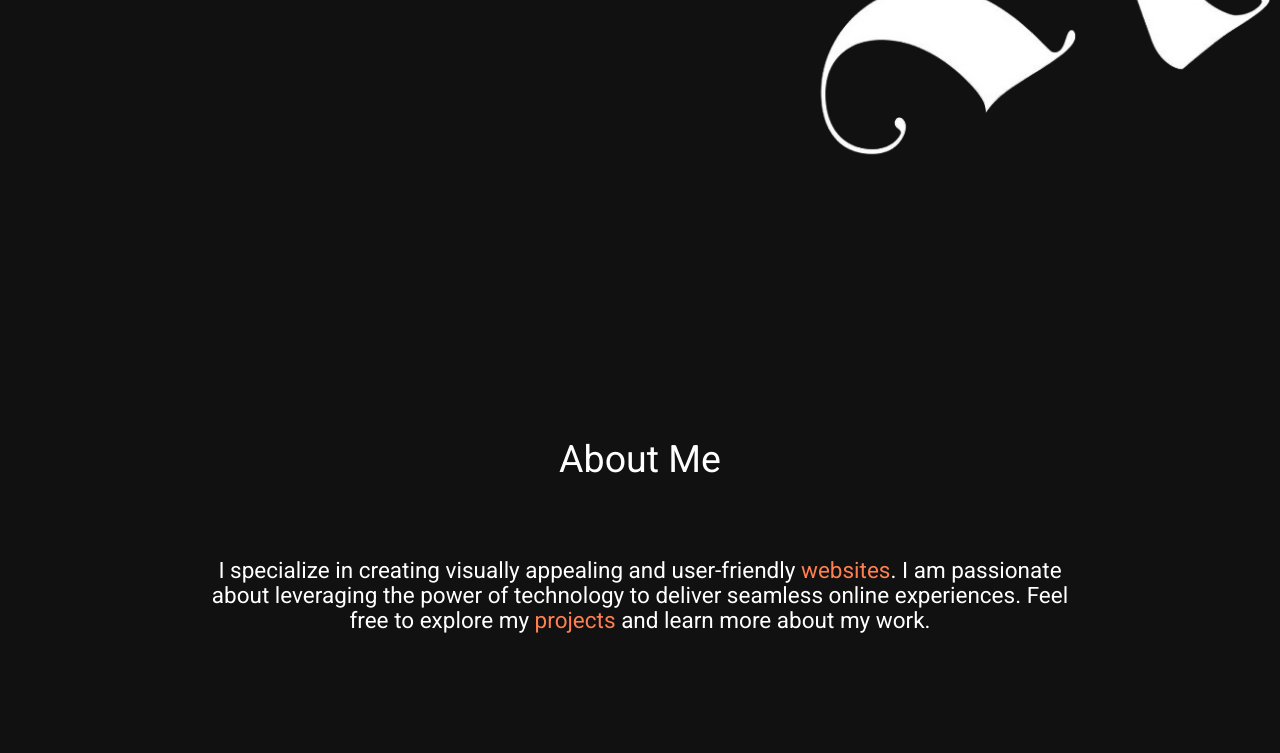
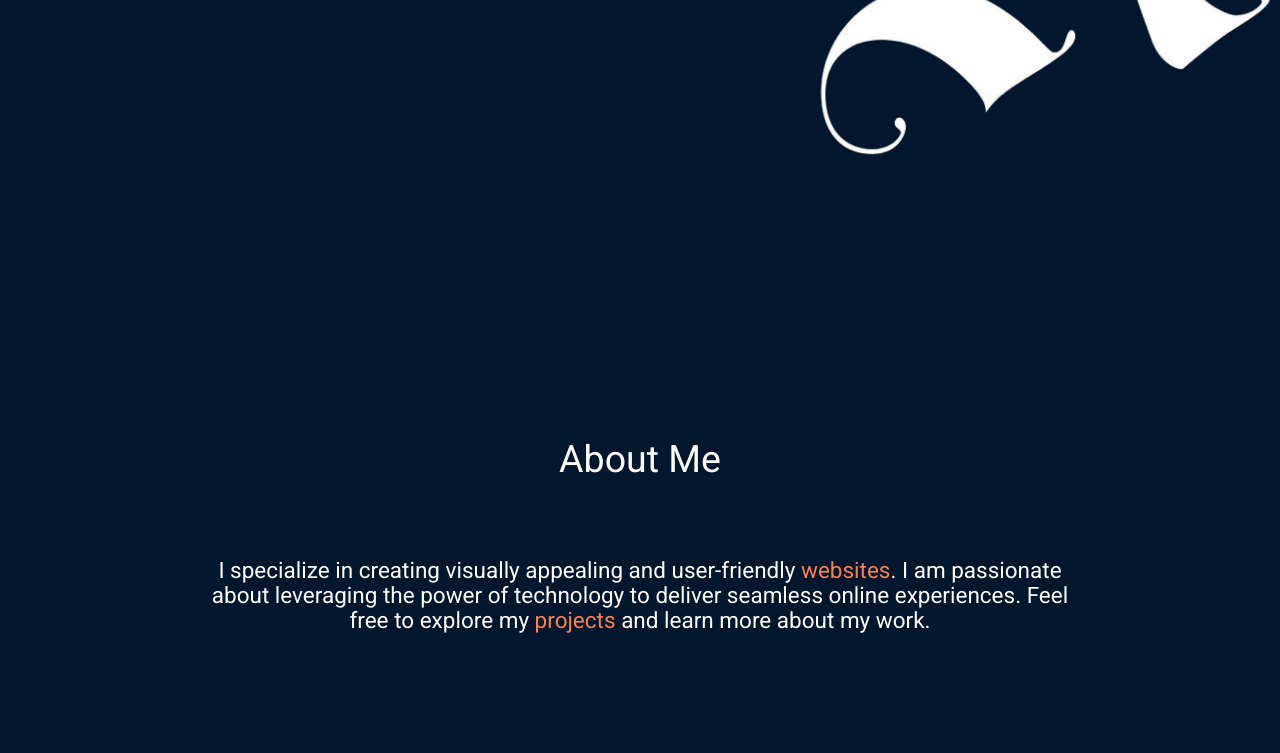
Before and after one commit to aytuncdemr/Website, a website built with Parcel: page index.html in a window 1280 px wide. Shown: the part 522-1275 px from the top of the page. Built offline with nearby package versions, Linux system fonts and the light colour scheme.

Commit message:
Last Edit

```diff
--- a/index.html
+++ b/index.html
@@ -33,7 +33,7 @@
         <title>Aytunç Demir</title>
     </head>
 
-    <body class="bg-[#111] relative">
+    <body class="bg-[#02162E] relative">
         <header class="py-7 px-4 md:px-8 2xl:px-12">
             <div
                 class="header-contanier text-4xl md:text-3xl text-white flex justify-between items-center"
```
Also changed, not shown: css/tailwindoutput.css.
